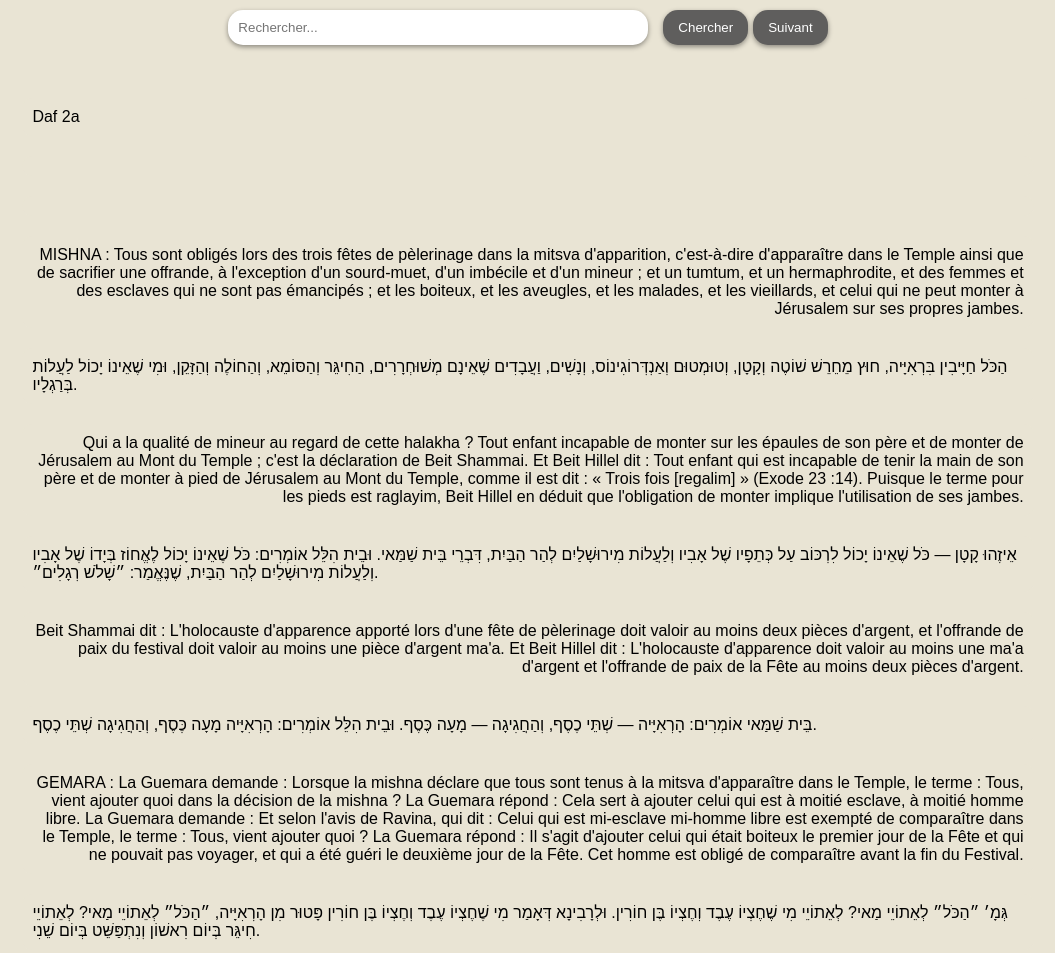
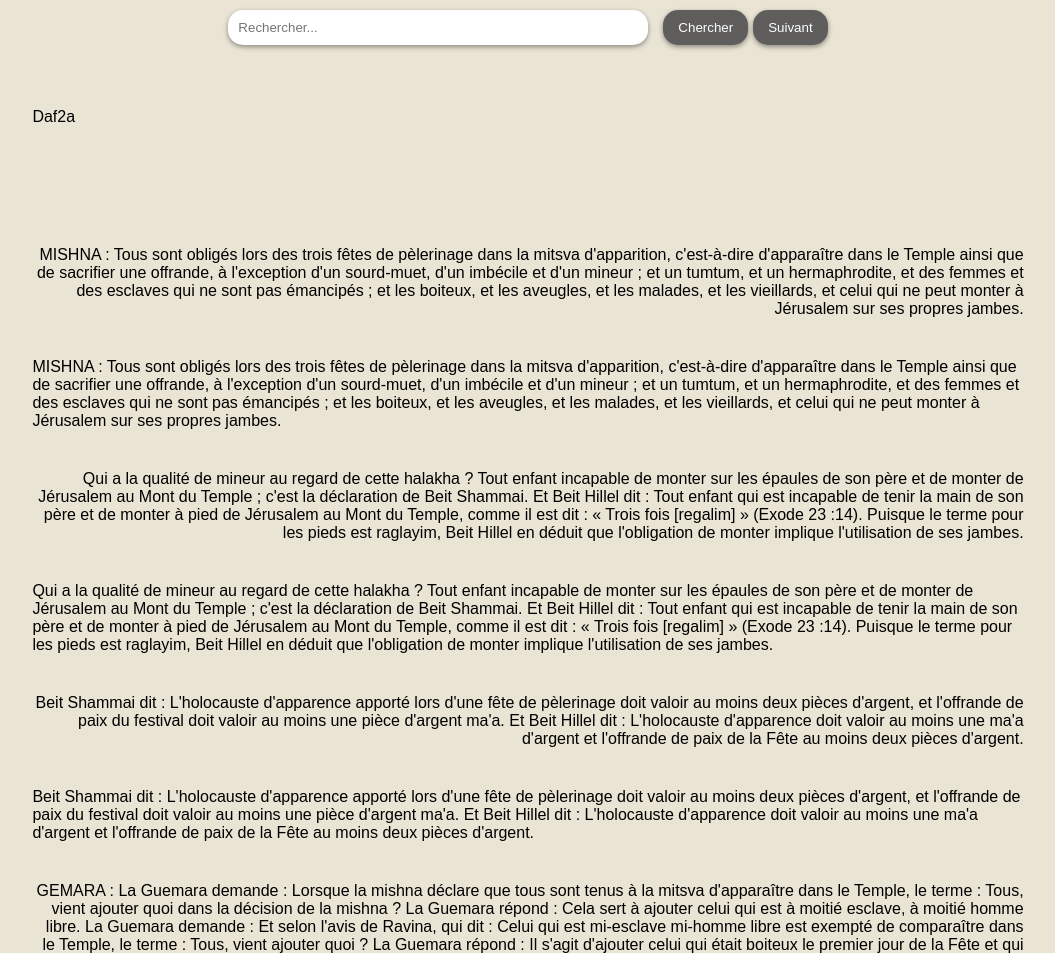
Before and after one commit to Eliaou-Madar/TalmudFr, a plain HTML site: page page13.html in a window 1280 px wide. Shown: the top 953 px of the page, without its empty margins (112-1167 px from the left). Drawn offline with Linux system fonts and the light colour scheme.

Commit message:
Update page13.html

```diff
--- a/page13.html
+++ b/page13.html
@@ -113,7 +113,7 @@
             const textContainer = document.getElementById('text-container');
             const urls = [
                 'https://raw.githubusercontent.com/Eliaou-Madar/TalmudFr/main/HagigaFr.txt',
-                'https://raw.githubusercontent.com/Eliaou-Madar/TalmudFr/main/HagigaHe.txt'
+                'https://raw.githubusercontent.com/Eliaou-Madar/TalmudFr/main/hagigaFr.txt'
             ];
             let textLines = [];
 
```
